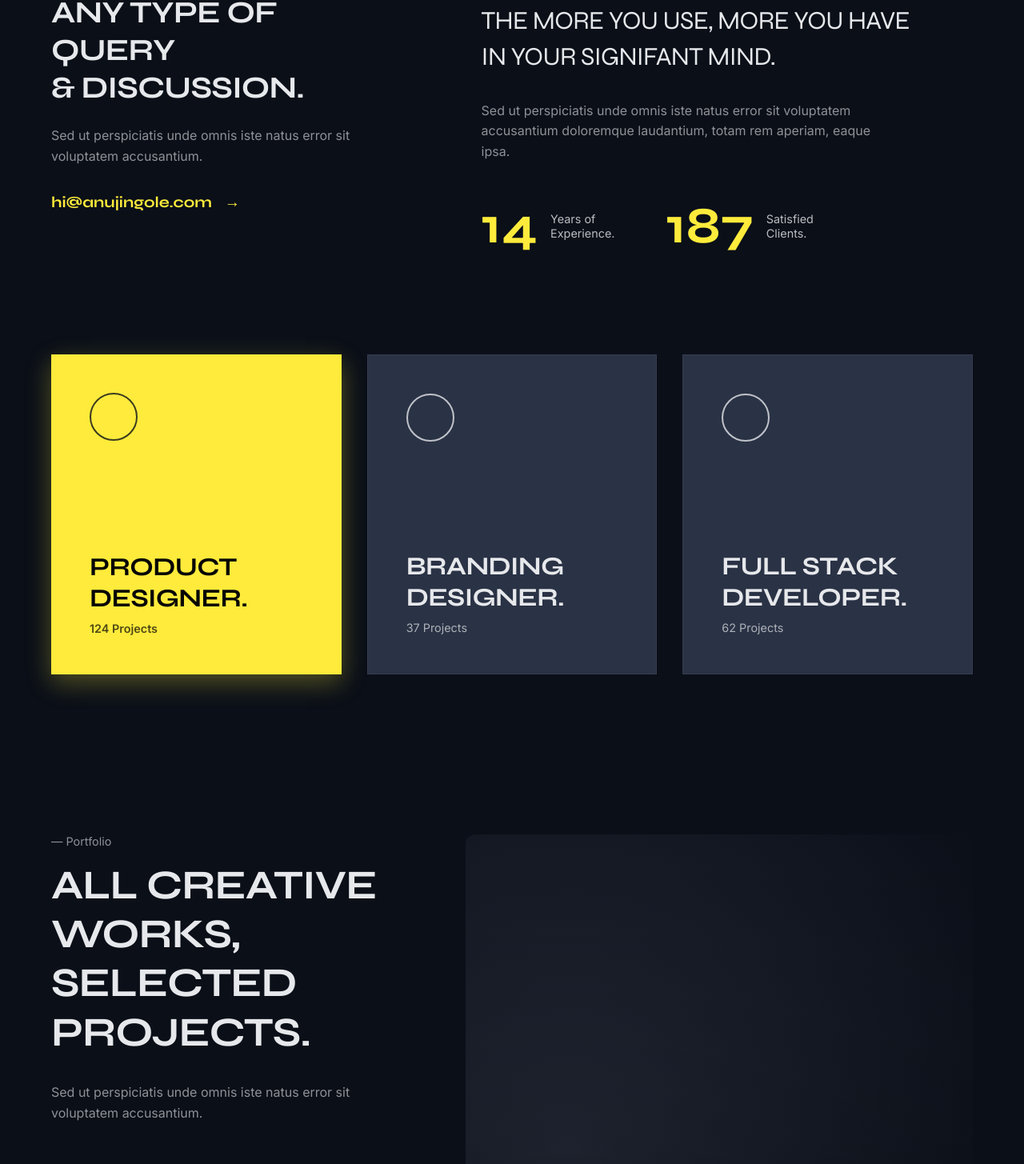
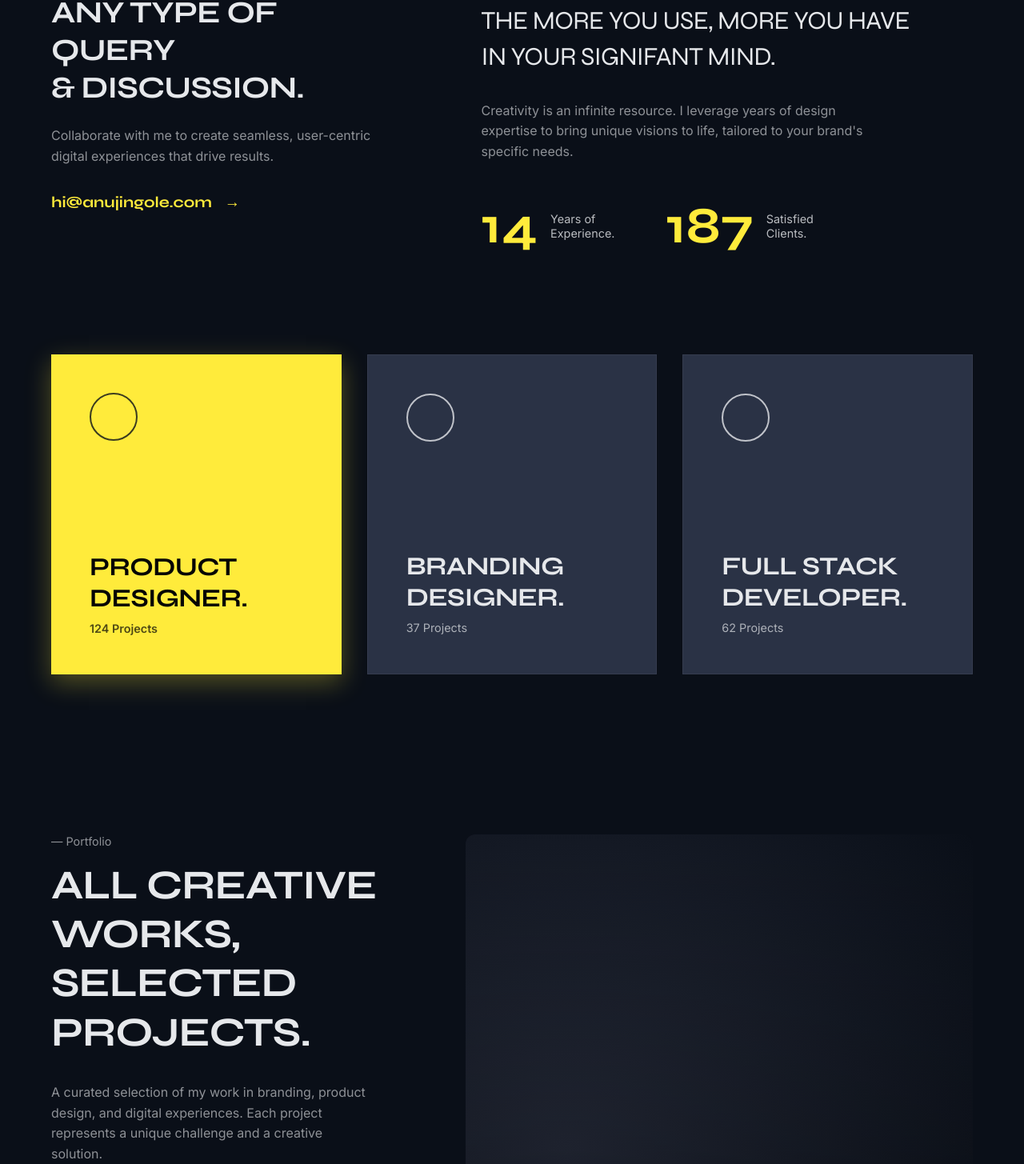
Before and after one commit to anujingole01/design-portfolio, a React (Vite) app: page / in a window 1280 px wide. Shown: the part 1115-2570 px from the top of the page at 80% size. Built offline with nearby package versions, Linux system fonts and the light colour scheme.

Commit message:
fonts changes

```diff
--- a/src/components/Contact.jsx
+++ b/src/components/Contact.jsx
@@ -16,7 +16,7 @@ const Contact = () => {
                     >
                         <h2>Got a project?<br />Let's talk.</h2>
                         <p className="contact-desc">
-                            Sed ut perspiciatis unde omnis iste natus error sit voluptatem accusantium.
+                            Ready to start your next groundbreaking project? I'm currently available for freelance work and open to new opportunities.
                         </p>
 
                         <a href="mailto:hi@anujingole.com" className="email-link">
@@ -80,7 +80,7 @@ const Contact = () => {
                     </div>
                 </motion.footer>
             </div>
-        </section>
+        </section >
     );
 };
 
--- a/src/components/ProjectGallery.jsx
+++ b/src/components/ProjectGallery.jsx
@@ -33,7 +33,7 @@ const ProjectGallery = () => {
                         <span className="section-tag">— Portfolio</span>
                         <h2>All Creative Works,<br />Selected projects.</h2>
                         <p className="portfolio-desc">
-                            Sed ut perspiciatis unde omnis iste natus error sit voluptatem accusantium.
+                            A curated selection of my work in branding, product design, and digital experiences. Each project represents a unique challenge and a creative solution.
                         </p>
 
                         <a href="#" className="explore-link">
@@ -64,7 +64,7 @@ const ProjectGallery = () => {
                     ))}
                 </div>
             </div>
-        </section>
+        </section >
     );
 };
 
--- a/src/components/Services.jsx
+++ b/src/components/Services.jsx
@@ -32,7 +32,7 @@ const Services = () => {
                         <span className="section-tag">— Contact</span>
                         <h2>Any Type Of Query<br />& Discussion.</h2>
                         <p className="header-desc">
-                            Sed ut perspiciatis unde omnis iste natus error sit voluptatem accusantium.
+                            Collaborate with me to create seamless, user-centric digital experiences that drive results.
                         </p>
                         <a href="mailto:hi@anujingole.com" className="email-link">
                             hi@anujingole.com <span className="arrow">→</span>
@@ -42,7 +42,7 @@ const Services = () => {
                     <div className="header-right">
                         <h3>You can't use up creativity,<br />the more you use, more you have<br />in your signifant mind.</h3>
                         <p className="header-desc">
-                            Sed ut perspiciatis unde omnis iste natus error sit voluptatem accusantium doloremque laudantium, totam rem aperiam, eaque ipsa.
+                            Creativity is an infinite resource. I leverage years of design expertise to bring unique visions to life, tailored to your brand's specific needs.
                         </p>
 
                         <div className="stats-container">
```
